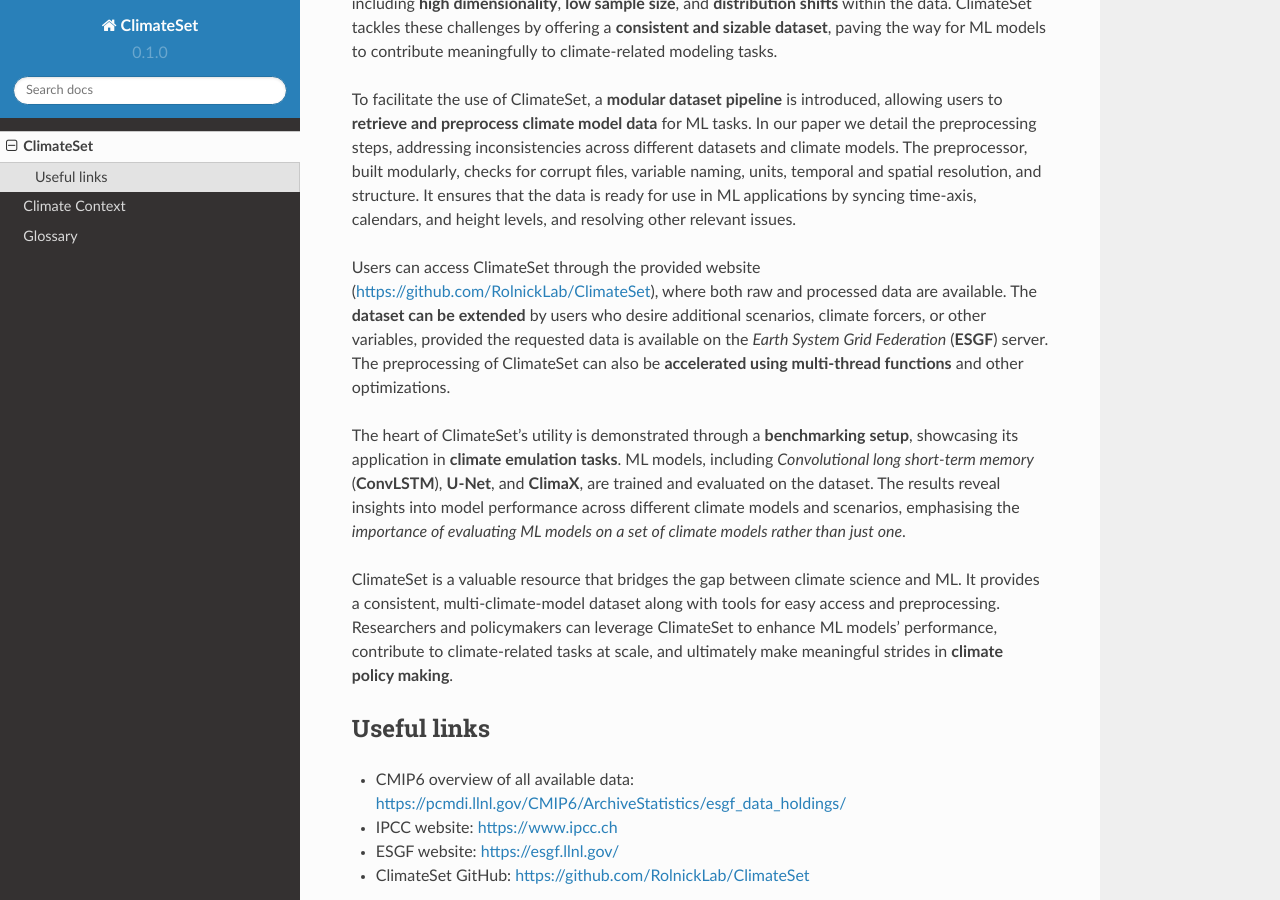
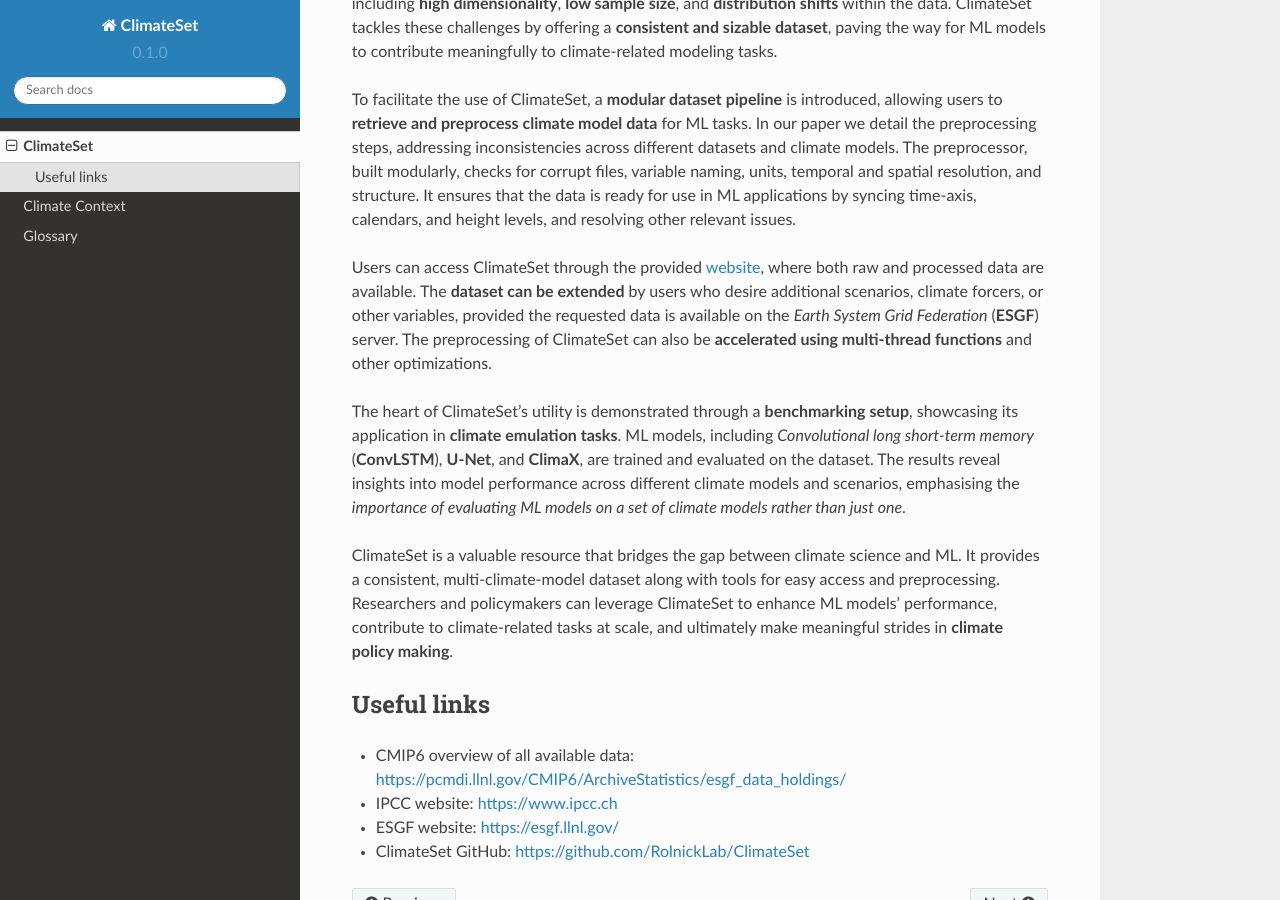
Before and after one commit to IlijaTrajkovic/ClimateSet, a Sphinx documentation site: the page built from docs/source/climateset.rst, in a window 1280 px wide and 900 px high, scrolled down 552 px. Built offline with Sphinx 7.4.7 and the Read the Docs theme 2.0.0, drawn with Linux system fonts in a browser that asks for light colours.

Commit message:
restructure, hyperlink

```diff
--- a/docs/source/climateset.rst
+++ b/docs/source/climateset.rst
@@ -32,7 +32,7 @@
 It ensures that the data is ready for use in ML applications by syncing time-axis,
 calendars, and height levels, and resolving other relevant issues.
 
-Users can access ClimateSet through the provided website (https://github.com/RolnickLab/ClimateSet),
+Users can access ClimateSet through the provided `website <https://github.com/RolnickLab/ClimateSet>`_,
 where both raw and processed data are available.
 The **dataset can be extended** by users who desire additional scenarios, climate forcers, or
 other variables, provided the requested data is available on
```
Also changed, not shown: docs/source/index.rst (+5 -2 lines).
